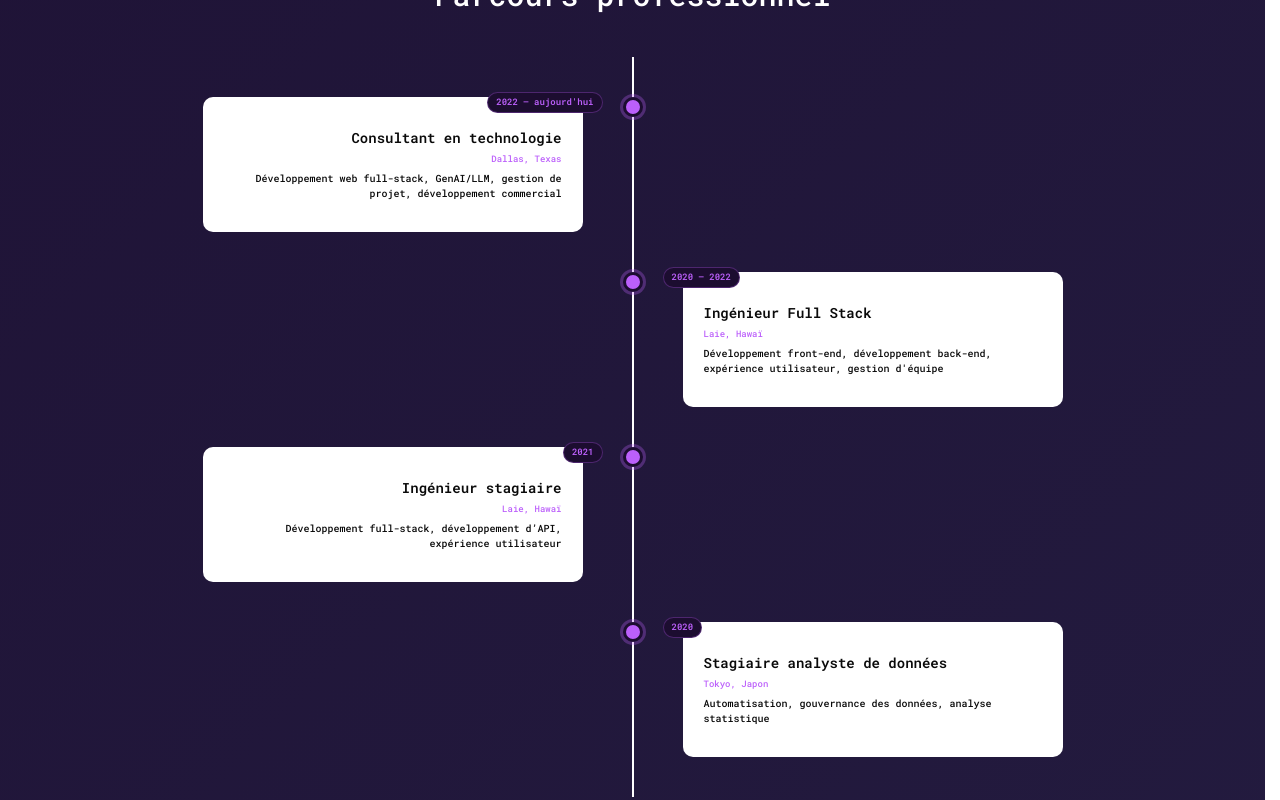
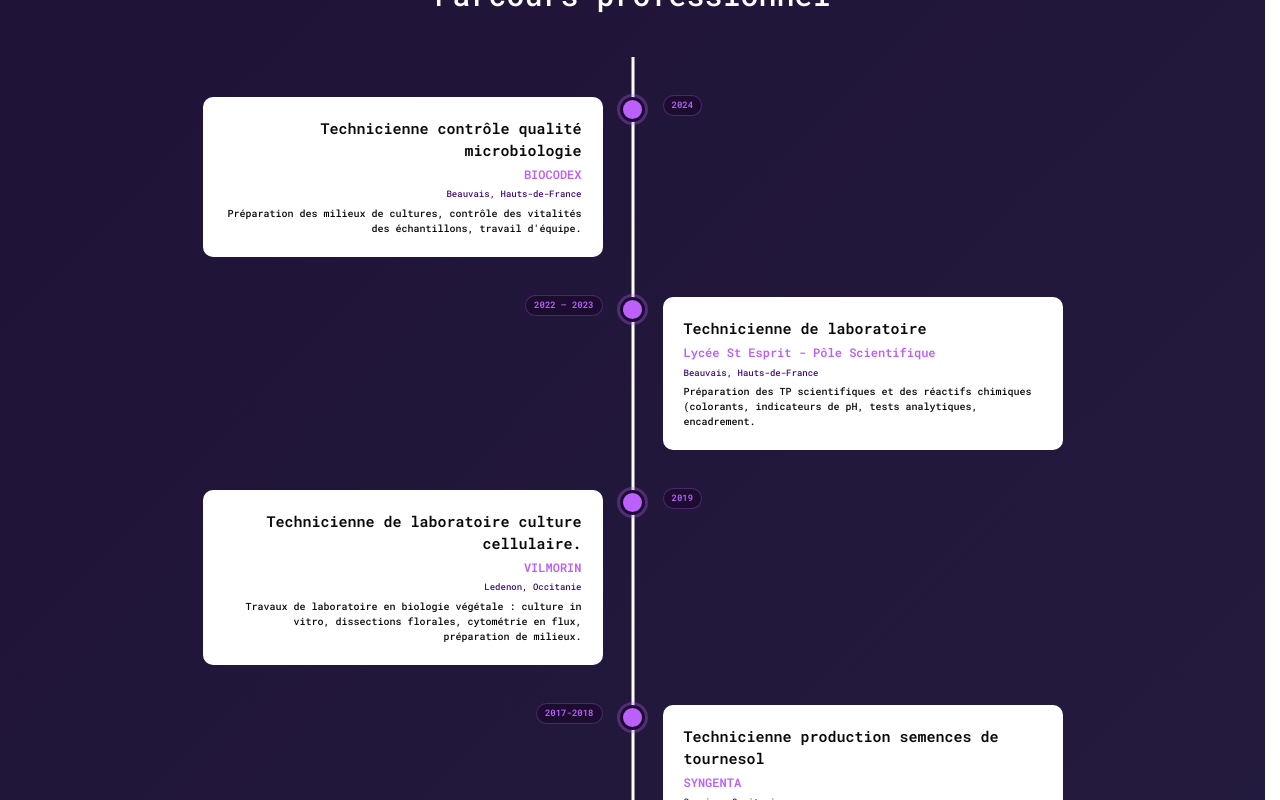
Before and after one commit to ProjetsDevFanny/Projet8_OCR_Portfolio, a React (Vite) app: page / in a window 1280 px wide. Shown: the part 2120-2920 px from the top of the page. Built offline with nearby package versions, Linux system fonts and the light colour scheme; a web font is replaced by a local one.

Commit message:
feat(history): history & historyItem components done

```diff
--- a/src/Components/Sections/History/History-Items/HistoryItem.jsx
+++ b/src/Components/Sections/History/History-Items/HistoryItem.jsx
@@ -10,12 +10,13 @@ import React from 'react'
 import './historyItem.scss'
 
 function HistoryItem({ experience }) {
-  const { title, location, description, date, side } = experience;
+  const { title, entreprise, location, description, date, side } = experience;
 
   return (
     <div className={`timeline-item timeline-item--${side}`}>
       <div className="timeline-item__content">
         <h3 className="timeline-item__title">{title}</h3>
+        <h4 className="timeline-item__entreprise">{entreprise}</h4>
         <span className="timeline-item__location">{location}</span>
         <p className="timeline-item__description">{description}</p>
       </div>
--- a/src/Components/Sections/History/History-Items/historyItem.scss
+++ b/src/Components/Sections/History/History-Items/historyItem.scss
@@ -22,15 +22,16 @@
      padding-right: 3rem;
 
      .timeline-item__content {
-       margin-right: 2rem;
+      //  margin-right: 2rem;
      }
 
      .timeline-item__dot {
-       right: -1rem;
+       right: -1.25rem;
      }
 
      .timeline-item__date {
-       right: 3rem;
+      top: 1.8rem;
+      left: 48rem;
      }
    }
 
@@ -41,15 +42,16 @@
      padding-left: 3rem;
 
      .timeline-item__content {
-       margin-left: 2rem;
+      //  margin-left: 2rem;
      }
 
      .timeline-item__dot {
-       left: -1rem;
+       left: -1.25rem;
      }
 
      .timeline-item__date {
-       left: 3rem;
+       top: 1.8rem;
+       right: 48rem;
      }
    }
 
@@ -60,7 +62,7 @@
      backdrop-filter: blur(10px);
      border: 1px solid rgba(255, 255, 255, 0.2);
      border-radius: 10px;
-     padding: 3rem 2rem;
+     padding: 2rem;
      position: relative;
      transition: all 0.3s ease;
 
@@ -73,8 +75,15 @@
 
    // Element: __title
    &__title {
-     @include font-style(1.4rem);
+     @include font-style(1.5rem);
      color: $black;
+     margin-bottom: 0.5rem;
+     font-weight: 600;
+   }
+
+   &__entreprise {
+     @include font-style(1.2rem);
+     color: $medium_purple;
      margin-bottom: 0.5rem;
      font-weight: 600;
    }
@@ -82,7 +91,7 @@
    // Element: __location
    &__location {
      @include font-style(0.9rem);
-     color: $medium_purple;
+     color: $dark_purple;
      display: block;
      margin-bottom: 0.5rem;
      font-weight: 500;
@@ -100,8 +109,8 @@
    &__dot {
      position: absolute;
      top: 2rem;
-     width: 2rem;
-     height: 2rem;
+     width: 2.5rem;
+     height: 2.5rem;
      background: $medium_purple;
      border: 3px solid $background;
      border-radius: 50%;
--- a/src/Components/Sections/History/History-global/history.scss
+++ b/src/Components/Sections/History/History-global/history.scss
@@ -37,7 +37,7 @@
     top: 0;
     bottom: 0;
     left: 50%;
-    width: 2px;
+    width: 3px;
     background-color: $white;
     transform: translateX(-50%);
   }
--- a/src/assets/data/experiencesData.json
+++ b/src/assets/data/experiencesData.json
@@ -1,34 +1,38 @@
 [
   {
     "id": 1,
-    "title": "Consultant en technologie",
-    "location": "Dallas, Texas",
-    "date": "2022 – aujourd'hui",
-    "description": "Développement web full-stack, GenAI/LLM, gestion de projet, développement commercial",
+    "title": "Technicienne contrôle qualité microbiologie",
+    "entreprise": "BIOCODEX",
+    "location": "Beauvais, Hauts-de-France",
+    "date": "2024",
+    "description": "Préparation des milieux de cultures, contrôle des vitalités des échantillons, travail d'équipe.",
     "side": "left"
   },
   {
     "id": 2,
-    "title": "Ingénieur Full Stack",
-    "location": "Laie, Hawaï",
-    "date": "2020 – 2022",
-    "description": "Développement front-end, développement back-end, expérience utilisateur, gestion d'équipe",
+    "title": "Technicienne de laboratoire ",
+    "entreprise": "Lycée St Esprit - Pôle Scientifique",
+    "location": "Beauvais, Hauts-de-France",
+    "date": "2022 – 2023",
+    "description": "Préparation des TP scientifiques et des réactifs chimiques (colorants, indicateurs de pH, tests analytiques, encadrement.",
     "side": "right"
   },
   {
     "id": 3,
-    "title": "Ingénieur stagiaire",
-    "location": "Laie, Hawaï",
-    "date": "2021",
-    "description": "Développement full-stack, développement d’API, expérience utilisateur",
+    "title": "Technicienne de laboratoire culture cellulaire.",
+    "entreprise": "VILMORIN",
+    "location": "Ledenon, Occitanie",
+    "date": "2019",
+    "description": "Travaux de laboratoire en biologie végétale : culture in vitro, dissections florales, cytométrie en flux, préparation de milieux.",
     "side": "left"
   },
   {
     "id": 4,
-    "title": "Stagiaire analyste de données",
-    "location": "Tokyo, Japon",
-    "date": "2020",
-    "description": "Automatisation, gouvernance des données, analyse statistique",
+    "title": "Technicienne production semences de tournesol",
+    "entreprise": "SYNGENTA",
+    "location": "Servian, Occitanie",
+    "date": "2017-2018",
+    "description": "Suivi de la bonne application de l'itinéraire technique auprès des agriculteurs. Travail autonome, de terrain.",
     "side": "right"
   }
 ]
```
Also changed, not shown: 2 other files (tests, documents, lock files or other folders).
